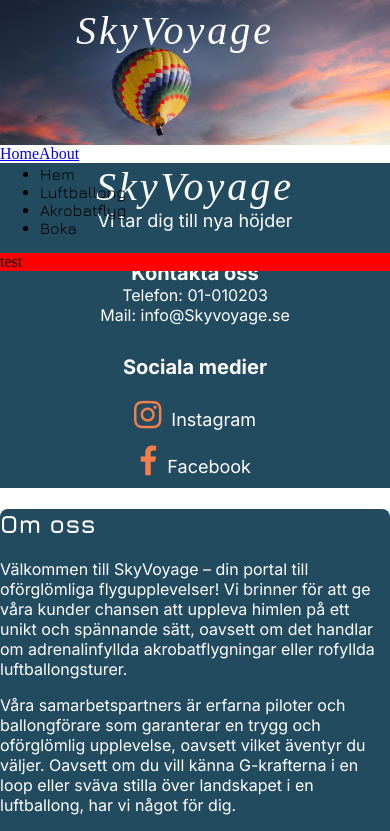
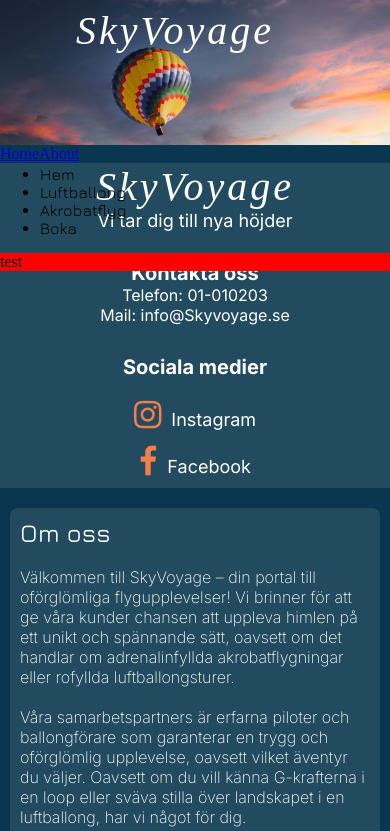
Before and after one commit to ellinorjohansson/SkyVoyage-Glantan, a Vue app: page / in a window 390 px wide. Shown: the top 831 px of the page. Built offline with nearby package versions, Linux system fonts and the light colour scheme; a web font is replaced by a local one.

Commit message:
💄(style): style on about us in start and for tablet/desktop

```diff
--- a/src/App.vue
+++ b/src/App.vue
@@ -21,5 +21,6 @@ import MainFooter from "./component/MainFooter.vue"
 body {
   margin: 0;
   box-sizing: border-box;
+  background-color: $prussian-blue;
 }
 </style>
--- a/src/component/AboutUs.vue
+++ b/src/component/AboutUs.vue
@@ -12,17 +12,40 @@
 <style lang="scss" scoped>
     main {
         background-color: $charcoal;
-        border-radius: 2%;
+        border-radius: 8px;
+        margin: 0 10px;
         h2 {
         font-family: $font-heading2;
         font-size: $mobile-font-size-heading2;
         color: white;
+        padding: 10px;
+        font-weight: 500;
+        margin: 0;
         }
         p {
             font-family: $font-body;
             font-size: $mobile-font-size-paragraph;
             color: white;
-            font-weight: 400;
+            font-weight: 200;
+            padding: 10px;
+            margin: 0;
+        }
+    }
+    @media screen and (min-width: 768px) {
+        h2 {
+            font-size: $tablet-font-size-heading2;
+            p {
+                font-size: $tablet-font-size-paragraph;
+            }
+        }
+    }
+
+    @media screen and (min-width: 1024px) {
+        h2 {
+            font-size: $desktop-font-size-heading2;
+            p {
+                font-size: $desktop-font-size-paragraph;
+            }
         }
     }
 </style>
```
